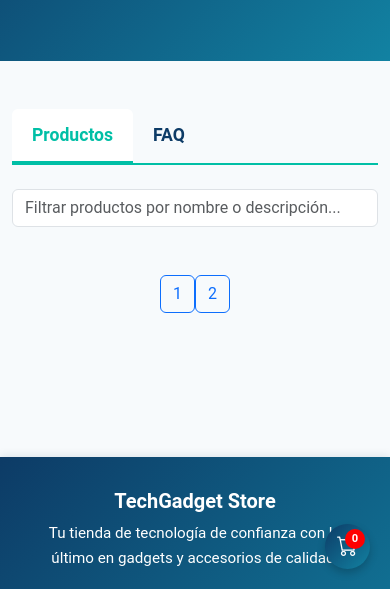
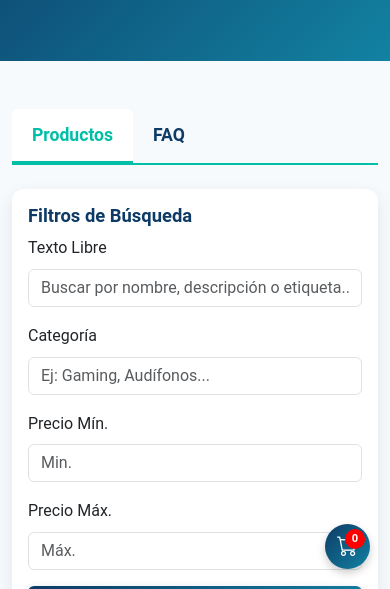
Before and after one commit to odettegallo/EF-TECNOCHILE2025, a website: page pages/productos.html in a window 390 px wide. Shown: the part 255-844 px from the top of the page. Drawn offline with nearby package versions, Linux system fonts and the light colour scheme; files that its build step writes are made by us from their sources.

Commit message:
filtro casi

```diff
--- a/pages/productos.html
+++ b/pages/productos.html
@@ -76,13 +76,35 @@
 
     <!-- Tab panes -->
     <div class="tab-content" id="mainTabContent">
-      <!-- Productos Tab -->
       <div class="tab-pane fade show active" id="productos" role="tabpanel" aria-labelledby="productos-tab">
-        <div class="my-4">
-          <input type="text" id="filtroProductos" class="form-control"
-            placeholder="Filtrar productos por nombre o descripción..." />
+        <div class="my-4 card p-3">
+          <h5 class="card-title">Filtros de Búsqueda</h5>
+          <form id="filtroForm" class="row g-3 align-items-end">
+            <div class="col-md-6 col-lg-3">
+              <label for="filtroTexto" class="form-label">Texto Libre</label>
+              <input type="text" id="filtroTexto" class="form-control"
+                placeholder="Buscar por nombre, descripción o etiqueta...">
             </div>
-
+            <div class="col-md-6 col-lg-3">
+              <label for="filtroCategoria" class="form-label">Categoría</label>
+              <input type="text" id="filtroCategoria" class="form-control" placeholder="Ej: Gaming, Audífonos...">
+            </div>
+            <div class="col-md-6 col-lg-2">
+              <label for="filtroPrecioMin" class="form-label">Precio Mín.</label>
+              <input type="number" id="filtroPrecioMin" class="form-control" placeholder="Min.">
+            </div>
+            <div class="col-md-6 col-lg-2">
+              <label for="filtroPrecioMax" class="form-label">Precio Máx.</label>
+              <input type="number" id="filtroPrecioMax" class="form-control" placeholder="Máx.">
+            </div>
+            <div class="col-md-12 col-lg-2">
+              <button type="submit" class="btn btn-primary w-100">Aplicar Filtros</button>
+            </div>
+          </form>
+          <button id="limpiarFiltrosBtn" class="btn btn-outline-secondary mt-2 w-100">Limpiar Filtros</button>
+        </div>
+      </div>
+    </div>
     <div class="row g-4 my-4" id="productosGrid">
       <!-- Los productos se cargarán dinámicamente desde productos.json usando sheat.js -->
     </div>
```
Also changed, not shown: src/data/productos.json (+24 -0 lines), dist/js/sheat.js. Lines whose indentation alone changed are shown as unchanged.
